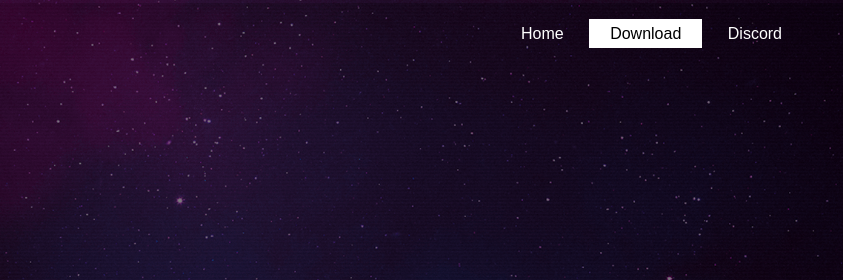
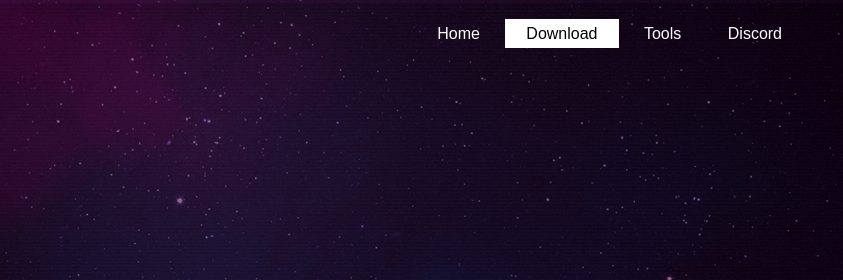
Before and after one commit to Ibexlol/SadboyGDPS, a plain HTML site: page index1.html in a window 1280 px wide. Shown: the top 280 px of the page, 437-1280 px from the left. Drawn offline with Linux system fonts and the light colour scheme.

Commit message:
Update index1.html

```diff
--- a/index1.html
+++ b/index1.html
@@ -13,6 +13,7 @@
 			<ul>
 				<li><a href="index.html">Home</a></li>
 				<li class="active"><a href="index.html">Download</a></li>
+				<li><a href="http://sadboypsv22.7m.pl/database/tools/">Tools</a></li>
 				<li><a href="https://discord.gg/fKqPzJVr8a">Discord</a></li>
 			</ul>
 		</div>
```
